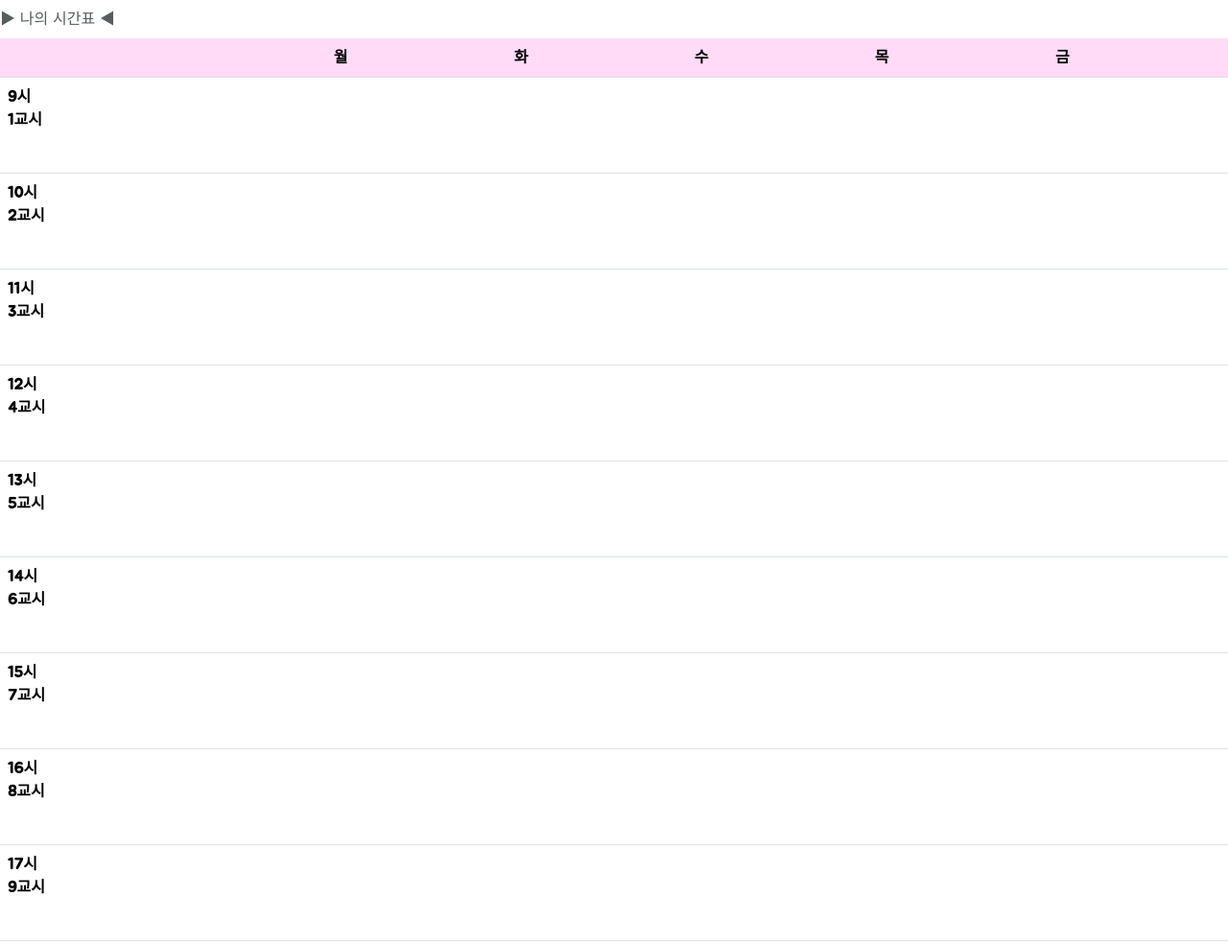
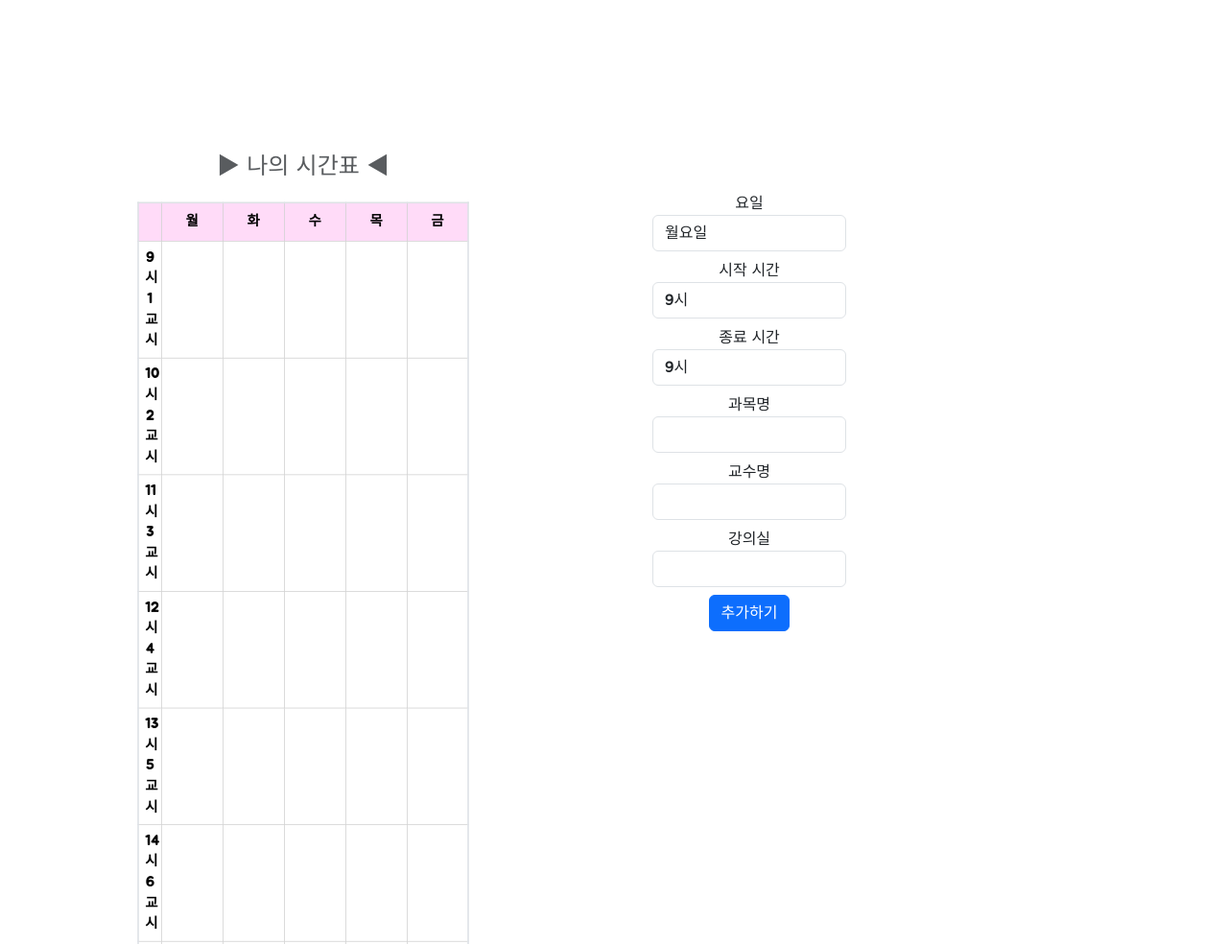
Before and after one commit to wogur0915/TimelineEx, a plain HTML site: page index.html in a window 1280 px wide. Shown: the top 984 px of the page at 96% size. Drawn offline with nearby package versions, Linux system fonts and the light colour scheme; the site is published under a folder, as on GitHub Pages, so addresses that start at the root find nothing.

Commit message:
css 경로 오류수정

```diff
--- a/index.html
+++ b/index.html
@@ -4,7 +4,7 @@
 <meta charset="UTF-8">
 <title>시간표</title>
 <link href="https://cdn.jsdelivr.net/npm/bootstrap@5.3.0-alpha1/dist/css/bootstrap.min.css" rel="stylesheet" integrity="sha384-GLhlTQ8iRABdZLl6O3oVMWSktQOp6b7In1Zl3/Jr59b6EGGoI1aFkw7cmDA6j6gD" crossorigin="anonymous">
-<link rel="stylesheet" href="/TimelineEx/style.css">
+<link rel="stylesheet" href="./style.css">
 <link rel="preconnect" href="https://fonts.googleapis.com">
 <link rel="preconnect" href="https://fonts.gstatic.com" crossorigin>
 <link href="https://fonts.googleapis.com/css2?family=Jua&display=swap" rel="stylesheet">
```
